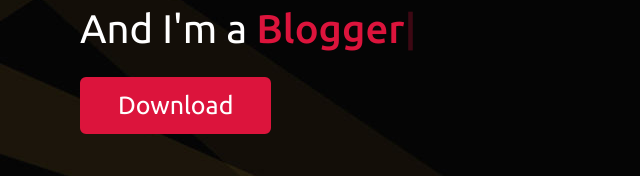
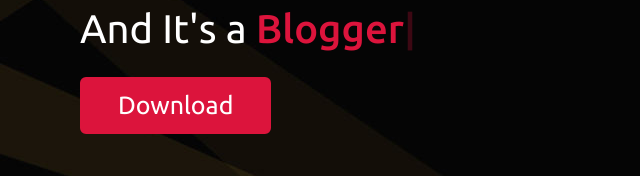
Before and after one commit to Otto-TV/Otto-TV.github.io, a plain HTML site: page index.html in a window 1280 px wide. Shown: the part 391-567 px from the top of the page, 0-640 px from the left. Drawn offline with nearby package versions, Linux system fonts and the light colour scheme.

Commit message:
Update index.html

```diff
--- a/index.html
+++ b/index.html
@@ -41,7 +41,7 @@
             <div class="home-content">
                 <div class="text-1">Hello, this is Otto TV by</div>
                 <div class="text-2">Venby™</div>
-                <div class="text-3">And I'm a <span class="typing"></span></div>
+                <div class="text-3">And It's a <span class="typing"></span></div>
                 <a href="https://links.onlinestreamtv.workers.dev/0:/Apks/Otto%20TV%20[@VenbyDotIn].apk">Download</a>
             </div>
         </div>
```
